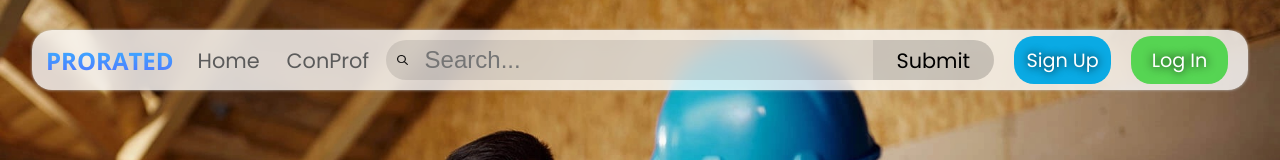
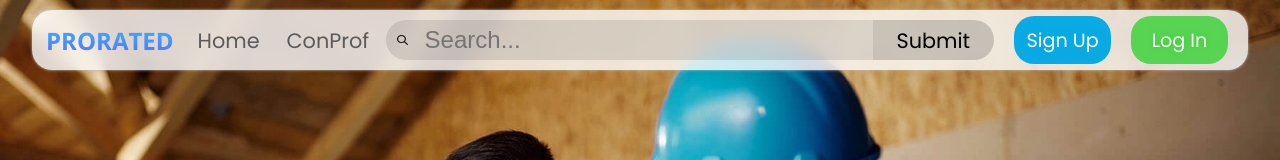
Before and after one commit to lgxxhi/Prorated-Front-End, a React (Create React App) app: page / in a window 1280 px wide. Shown: the top 160 px of the page. Built offline with nearby package versions, Linux system fonts and the light colour scheme.

Commit message:
Design improvements

```diff
--- a/src/Styles/Components/Navbar.scss
+++ b/src/Styles/Components/Navbar.scss
@@ -8,8 +8,8 @@ $logo: 'Open Sans', sans-serif;
     align-items: center;
     height: 60px;
     width: 100%;
-    margin-top: 30px;
-    z-index: 99;
+    margin-top: 10px;
+    z-index: 1;
     &__menu{
         display: grid;
         grid-template-columns: auto 50% auto;
@@ -66,7 +66,7 @@ $logo: 'Open Sans', sans-serif;
                 background: rgb(10, 170, 228);
                 font-size: 1.2em;
                 color: white;
-                text-shadow: 0px 0px 10px black;
+                text-shadow: 0px 0px 10px rgba(10, 170, 228, 3);
                 transition: .15s;
                 &:hover{
                     opacity: 70%;
@@ -81,10 +81,10 @@ $logo: 'Open Sans', sans-serif;
                 background: rgba($color: rgb(50, 210, 50), $alpha: .8);
                 font-size: 1.2em;
                 color: white;
-                text-shadow: 0px 0px 10px black;
+                text-shadow: 0px 0px 5px rgba($color: rgb(50, 210, 50), $alpha: 3);
                 transition: .15s;
                 &:hover{
-                    opacity: 70%;
+                    opacity: 70%
                 }
             }
         }
```
